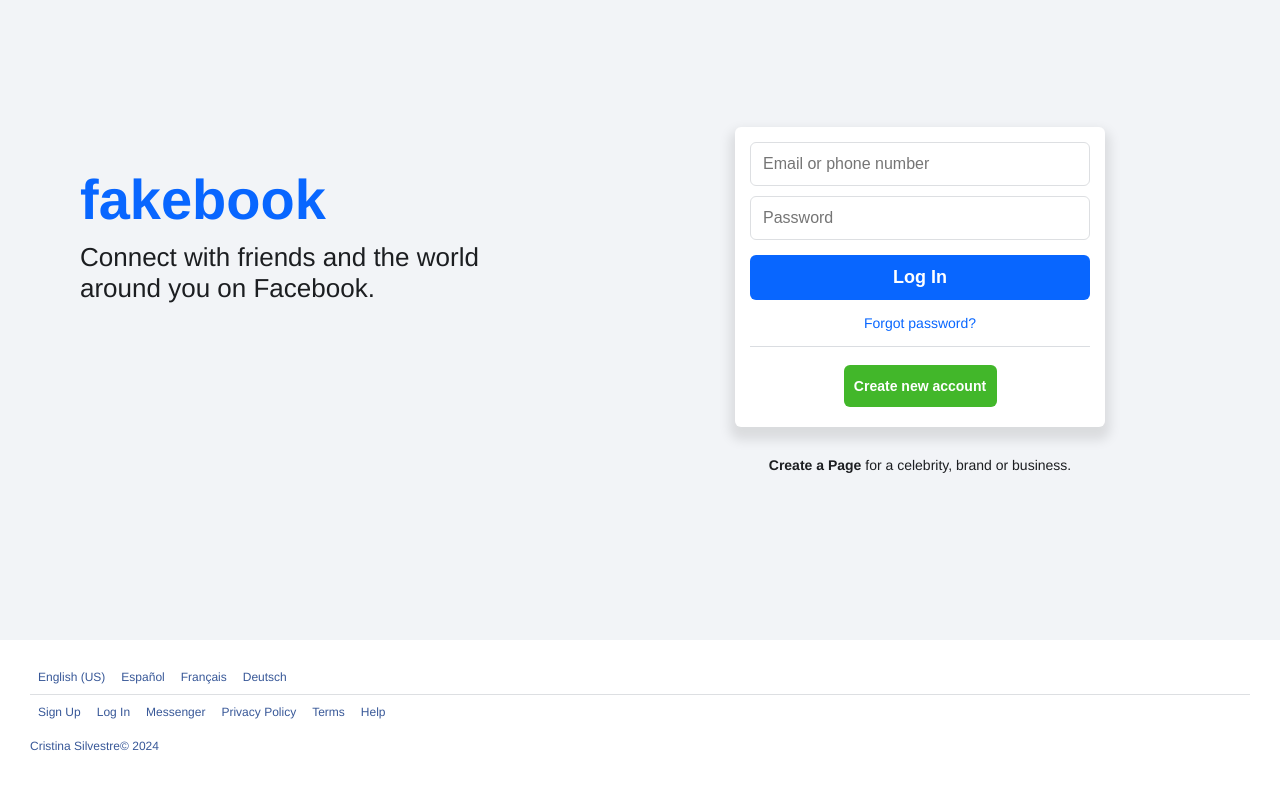
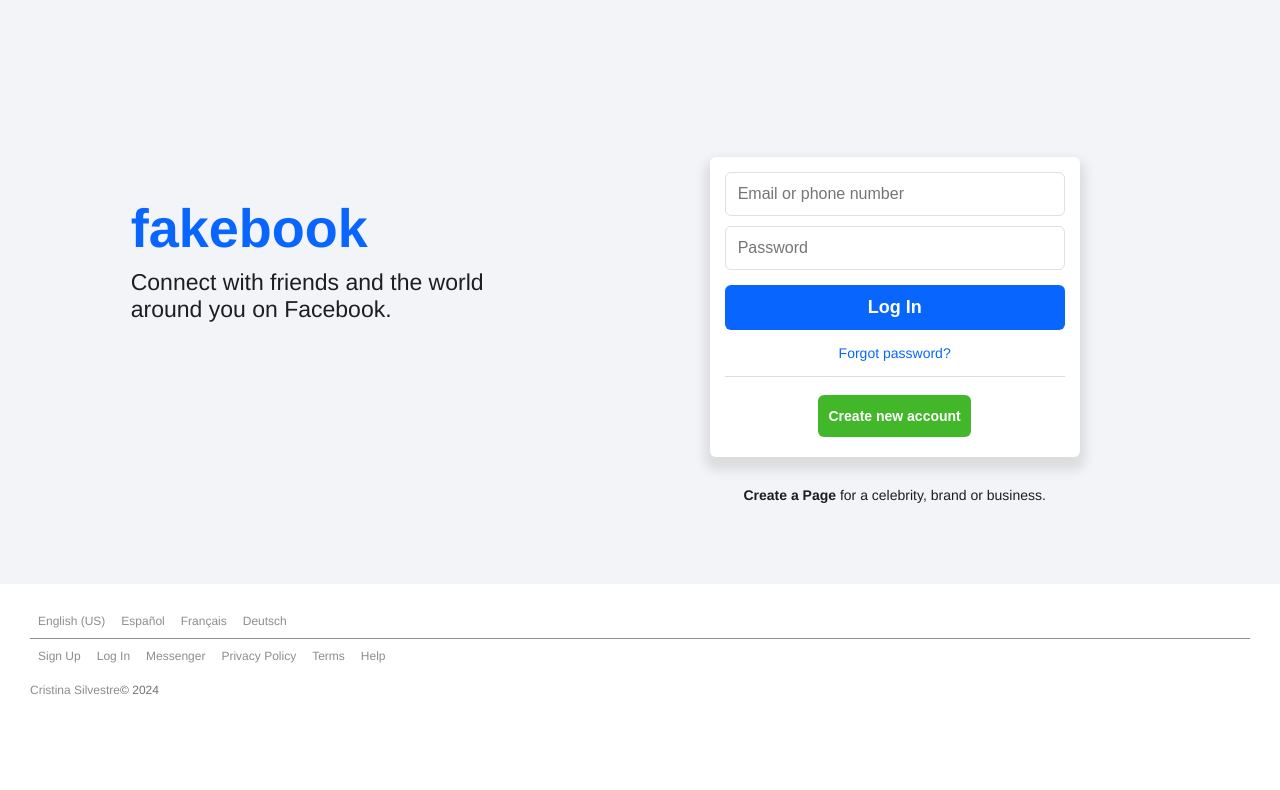
Before and after one commit to crisilto/fakebook, a React (Vite) app in the folder fakebook-fe/: page / in a window 1280 px wide. Shown: the top 790 px of the page. Built offline with nearby package versions, Linux system fonts and the light colour scheme.

Commit message:
Improve styles for element <Footer /> in both files it appears.

```diff
--- a/fakebook-fe/src/components/Footer/Footer.jsx
+++ b/fakebook-fe/src/components/Footer/Footer.jsx
@@ -1,33 +1,58 @@
+import PropTypes from "prop-types";
 import "./Footer.scss";
 
-const Footer = () => {
+const Footer = ({ className }) => {
   return (
-    <footer className="footer-container">
+    <footer className={`footer-container ${className}`}>
       <div className="languages">
         <ul>
-          <li><a href="#">English (US)</a></li>
-          <li><a href="#">Español</a></li>
-          <li><a href="#">Français</a></li>
-          <li><a href="#">Deutsch</a></li>
+          <li>
+            <a href="#">English (US)</a>
+          </li>
+          <li>
+            <a href="#">Español</a>
+          </li>
+          <li>
+            <a href="#">Français</a>
+          </li>
+          <li>
+            <a href="#">Deutsch</a>
+          </li>
         </ul>
       </div>
-
       <div className="link-list">
         <ul>
-          <li><a href="#">Sign Up</a></li>
-          <li><a href="#">Log In</a></li>
-          <li><a href="#">Messenger</a></li>
-          <li><a href="#">Privacy Policy</a></li>
-          <li><a href="#">Terms</a></li>
-          <li><a href="#">Help</a></li>
+          <li>
+            <a href="#">Sign Up</a>
+          </li>
+          <li>
+            <a href="#">Log In</a>
+          </li>
+          <li>
+            <a href="#">Messenger</a>
+          </li>
+          <li>
+            <a href="#">Privacy Policy</a>
+          </li>
+          <li>
+            <a href="#">Terms</a>
+          </li>
+          <li>
+            <a href="#">Help</a>
+          </li>
         </ul>
       </div>
-
       <div className="footer-copyright">
-        <p><a href="#">Cristina Silvestre</a>&copy; 2024 </p>
+        <p>
+          <a href="#">Cristina Silvestre</a>&copy; 2024{" "}
+        </p>
       </div>
     </footer>
   );
 };
 
 export default Footer;
+
+Footer.propTypes = {
+  className: PropTypes.string,
+};
--- a/fakebook-fe/src/components/Footer/Footer.scss
+++ b/fakebook-fe/src/components/Footer/Footer.scss
@@ -75,3 +75,20 @@
     }
   }
 }
+
+.footer-login.footer-container {
+  height: 27vh;
+
+  a,
+  p {
+    color: #737373;
+  }
+}
+
+.footer-register.footer-container {
+  height: 20vh;
+
+  ul li a{
+    color: #385898;
+  }
+}
--- a/fakebook-fe/src/pages/Login/Login.jsx
+++ b/fakebook-fe/src/pages/Login/Login.jsx
@@ -1,5 +1,6 @@
 import { useState } from "react";
 import { useNavigate } from "react-router-dom";
+import "../../components/Footer/Footer.scss";
 import Footer from "./../../components/Footer/Footer";
 import "./Login.scss";
 
@@ -86,7 +87,7 @@
             </div>
           </div>
         </div>
-        <Footer />
+        <Footer className="footer-login" />
       </div>
     </>
   );
--- a/fakebook-fe/src/pages/Login/Login.scss
+++ b/fakebook-fe/src/pages/Login/Login.scss
@@ -8,14 +8,8 @@
 }
 
 .login-container {
-  display: flex;
-  justify-content: center;
-  align-items: center;
-  width: 100%;
-  max-width: 1200px;
-  height: 75vh;
-  box-sizing: border-box;
   padding: 40px;
+  margin-top: 117px;
 }
 
 .login-container-content {
@@ -30,14 +24,14 @@
   margin-top: 40px;
 
   h1 {
-    font-size: 56px;
+    font-size: 54px;
     color: #0866FF;
     font-weight: bold;
     margin-bottom: 10px;
   }
 
   p {
-    font-size: 26px;
+    font-size: 23px;
     padding-right: 6rem;
     color: #1c1e21;
   }
--- a/fakebook-fe/src/pages/Register/Register.jsx
+++ b/fakebook-fe/src/pages/Register/Register.jsx
@@ -108,12 +108,14 @@
                 <button type="submit" className="btn-sign-up">
                   Sign Up
                 </button>
-                <a onClick={() => navigate("/login")}>Already have an account?</a>
+                <a onClick={() => navigate("/login")}>
+                  Already have an account?
+                </a>
               </div>
             </form>
           </div>
         </div>
-        <Footer />
+        <Footer className="footer-register" />
       </div>
     </>
   );
--- a/fakebook-fe/src/pages/Register/Register.scss
+++ b/fakebook-fe/src/pages/Register/Register.scss
@@ -202,18 +202,3 @@
         }
     }
 }
-
-.footer-container {
-    height: 20vh;
-
-    .languages ul li a,
-    .link-list ul li a,
-    .footer-copyright p,
-    .footer-copyright p a {
-        color: #385898;
-    }
-
-    .languages {
-        border-bottom: 1px solid #DDDFE2;
-    }
-}
```
